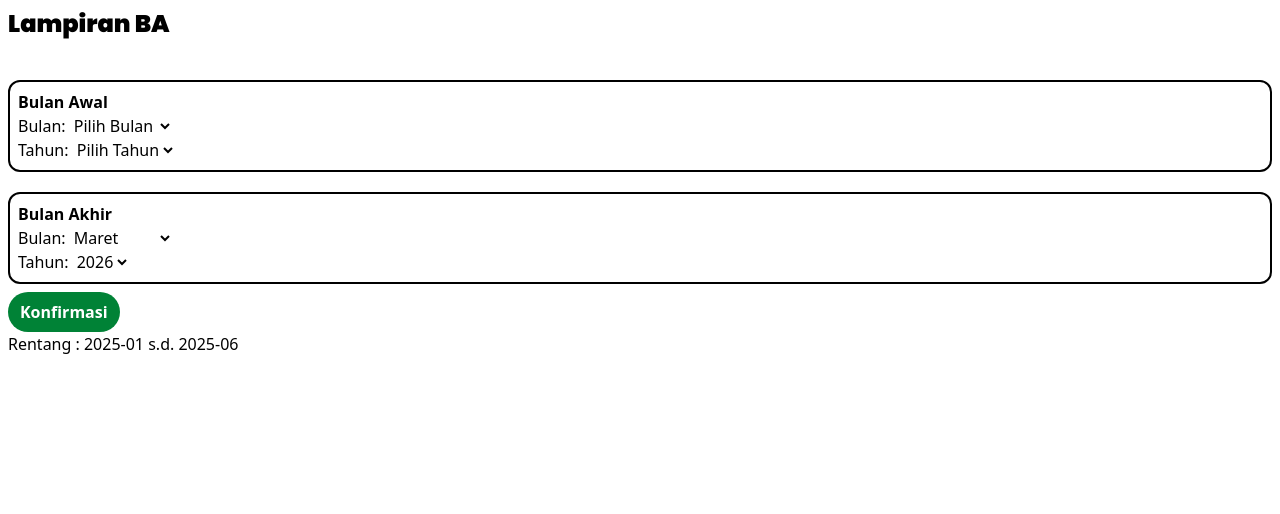
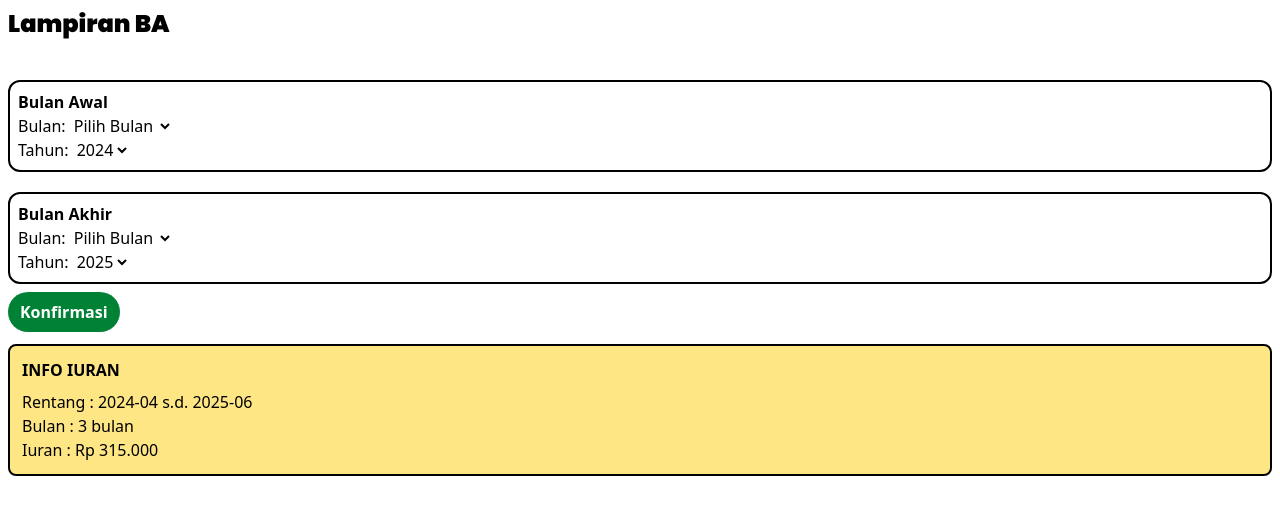
Before and after one commit to vico65/Siretis, a website with bundled scripts: page lampiran.html in a window 1280 px wide. Both pictures are taken after a click on the button "Konfirmasi". Built offline with nearby package versions, Linux system fonts and the light colour scheme.

Commit message:
add : menambahkan validasi dmn tgl akhir < tgl awal

```diff
--- a/lampiran.html
+++ b/lampiran.html
@@ -16,14 +16,14 @@
 			<div class="">
 				<label for="my-selection">Bulan:</label>
 				<select id="bulan_awal_select" name="myOption">
-					<option value="1" disabled selected>Pilih Bulan</option>
+					<option value="04" disabled selected>Pilih Bulan</option>
 				</select>
 			</div>
 
 			<div class="">
 				<label for="my-selection">Tahun:</label>
 				<select id="tahun_awal_select" name="myOption">
-					<option value="2025" disabled selected>Pilih Tahun</option>
+					<option value="2024" disabled selected>2024</option>
 				</select>
 			</div>
 		</div>
@@ -34,14 +34,14 @@
 			<div class="">
 				<label for="my-selection">Bulan:</label>
 				<select id="bulan_akhir_select" name="myOption">
-					<option value="6" selected>Maret</option>
+					<option value="06" disabled selected>Pilih Bulan</option>
 				</select>
 			</div>
 
 			<div class="">
 				<label for="my-selection">Tahun:</label>
 				<select id="tahun_akhir_select" name="myOption">
-					<option value="2025" selected>2026</option>
+					<option value="2025" selected>2025</option>
 				</select>
 			</div>
 		</div>
@@ -55,7 +55,13 @@
 			</button>
 		</div>
 
-		<h2>Rentang : <span class="rentang_dipilih"></span></h2>
+		<div class="p-3 bg-amber-200 mt-3 border-2 border-black	 rounded-lg">
+			<h2 class="font-bold mb-2">INFO IURAN</h2>
+			<p class="font-medium">Rentang : <span class="rentang_dipilih"></span></p>
+			<p class="font-medium">Bulan   : <span class="bulan_dipilih"></span></p>
+			<p class="font-medium">Iuran   : <span class="iuran_dipilih"></span></p>
+		</div>
+
 
 		<!-- <div class="mt-10">
 			<a
--- a/public/js/script.js
+++ b/public/js/script.js
@@ -38,6 +38,9 @@ var bulanAwalSelect = document.getElementById("bulan_awal_select");
 var bulanAkhirSelect = document.getElementById("bulan_akhir_select");
 
 var rentangDipilihSpan = document.querySelector(".rentang_dipilih");
+var bulanDipilihSpan = document.querySelector(".bulan_dipilih");
+var iuranDipilihSpan = document.querySelector(".iuran_dipilih");
+
 var tahunAwalSelect = document.getElementById("tahun_awal_select");
 var tahunAkhirSelect = document.getElementById("tahun_akhir_select");
 var konfirmasiButton = document.getElementById("konfirmasi_button");
@@ -61,16 +64,19 @@ bulan.forEach(function (bulanNama, index) {
 });
 
 // mengisi variabel dengan nilai yang dipilih saat ini
-var selectedBulanAwalIndex = bulanAwalSelect.value;
-var selectedTahunAwalIndex = tahunAwalSelect.value;
-var selectedBulanAkhirIndex = bulanAkhirSelect.value;
-var selectedTahunAkhirIndex = tahunAkhirSelect.value;
-
+var selectedBulanAwalIndex = "";
+var selectedTahunAwalIndex = "";
+var selectedBulanAkhirIndex = "";
+var selectedTahunAkhirIndex = "";
 var bulanTahunAwal = "";
 var bulanTahunAkhir = "";
 
 // event ketika konfirmasi button diklik
 konfirmasiButton.addEventListener("click", function () {
+    selectedBulanAwalIndex = bulanAwalSelect.value;
+    selectedTahunAwalIndex = tahunAwalSelect.value;
+    selectedBulanAkhirIndex = bulanAkhirSelect.value;
+    selectedTahunAkhirIndex = tahunAkhirSelect.value;
     var namaBulanAwalDipilih = "";
     var namaBulanAkhirDipilih = "";
 
@@ -81,11 +87,15 @@ konfirmasiButton.addEventListener("click", function () {
         selectedBulanAkhirIndex &&
         selectedTahunAkhirIndex
     ) {
+        // cek kalo bulan akhir yang dipilih lebih kecil dari bulan awal, kasih tau user
+        if(selectedBulanAkhirIndex < selectedBulanAwalIndex || selectedTahunAkhirIndex < selectedTahunAwalIndex) {
+            rentangDipilihSpan.textContent = "Tanggal akhir harus lebih besar dari tanggal awal";
+            return;
+        }
+
         // cek kalo bulan awal yang dipilih cuma 1 digit, tambahin 0 di depannya
-        if (selectedBulanAwalIndex.length == 1) {
-            namaBulanAwalDipilih = "0" + selectedBulanAwalIndex;
-            namaBulanAkhirDipilih = "0" + selectedBulanAkhirIndex;
-        }
+        namaBulanAwalDipilih = monthFormat(selectedBulanAwalIndex);
+        namaBulanAkhirDipilih = monthFormat(selectedBulanAkhirIndex);
 
         bulanTahunAwal = selectedTahunAwalIndex + "-" + namaBulanAwalDipilih;
         bulanTahunAkhir = selectedTahunAkhirIndex + "-" + namaBulanAkhirDipilih;
@@ -93,15 +103,24 @@ konfirmasiButton.addEventListener("click", function () {
         rentangDipilihSpan.textContent = bulanTahunAwal + " s.d. " + bulanTahunAkhir;
 
         var i = selectedBulanAwalIndex;
-        var y = 0;
-        while (i <= selectedBulanAkhirIndex) {
-            console.log(selectedTahunAwalIndex+"-"+i)
+        var y = selectedTahunAwalIndex;
+        var jumlahIuran = 0;
 
-            // pr : tambahkan fungsi menambah angka 0 di depan bulan 1 digit
-            y += cekTarifBulan(selectedTahunAwalIndex+"-0"+i, "Kelas III");
-            i++;
+        console.log(i)
+
+        if (selectedTahunAwalIndex != selectedTahunAkhirIndex) {
+            while (i <= 12) {
+                jumlahIuran += cekTarifBulan(y + "-" + monthFormat(i), "Kelas III");
+                i++;
+            }
         }
-        console.log(y);
+
+        // while (i <= selectedBulanAkhirIndex) {
+        //     jumlahIuran += cekTarifBulan(selectedTahunAwalIndex+monthFormat(i), "Kelas III");
+        //     i++;
+        // }
+        iuranDipilihSpan.textContent = "Rp " + jumlahIuran.toLocaleString("id-ID");
+        bulanDipilihSpan.textContent = selectedBulanAkhirIndex - selectedBulanAwalIndex + 1 + " bulan";
     } else {
         rentangDipilihSpan.textContent = "Belum ada rentang yang dipilih";
     }
@@ -122,4 +141,12 @@ function cekTarifBulan(bulanDicari, kelasDicari) {
     }
 }
 
+function monthFormat(bulan) {
+    if (bulan.length == 1) {
+        return "0" + bulan;
+    } else {
+        return bulan;
+    }
+}
+
 // html2pdf(element);
```
Also changed, not shown: src/output.css.
